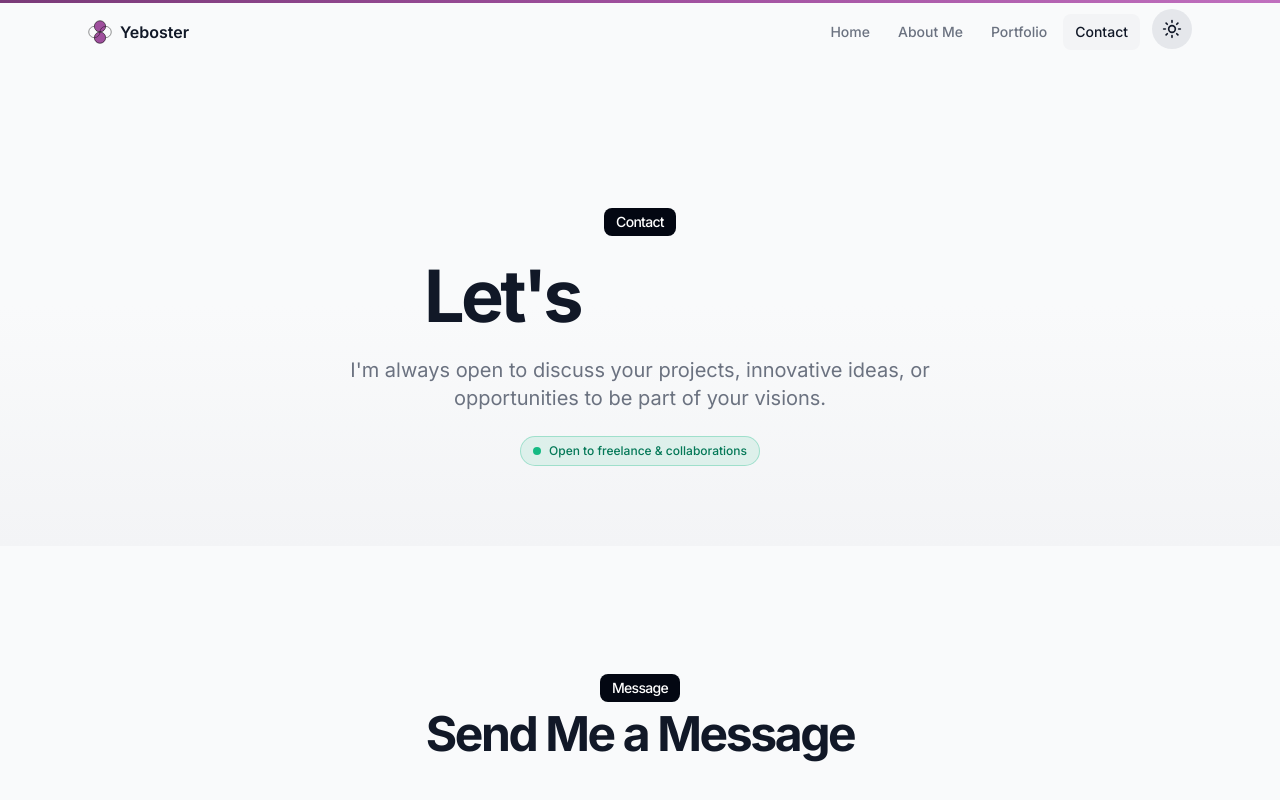
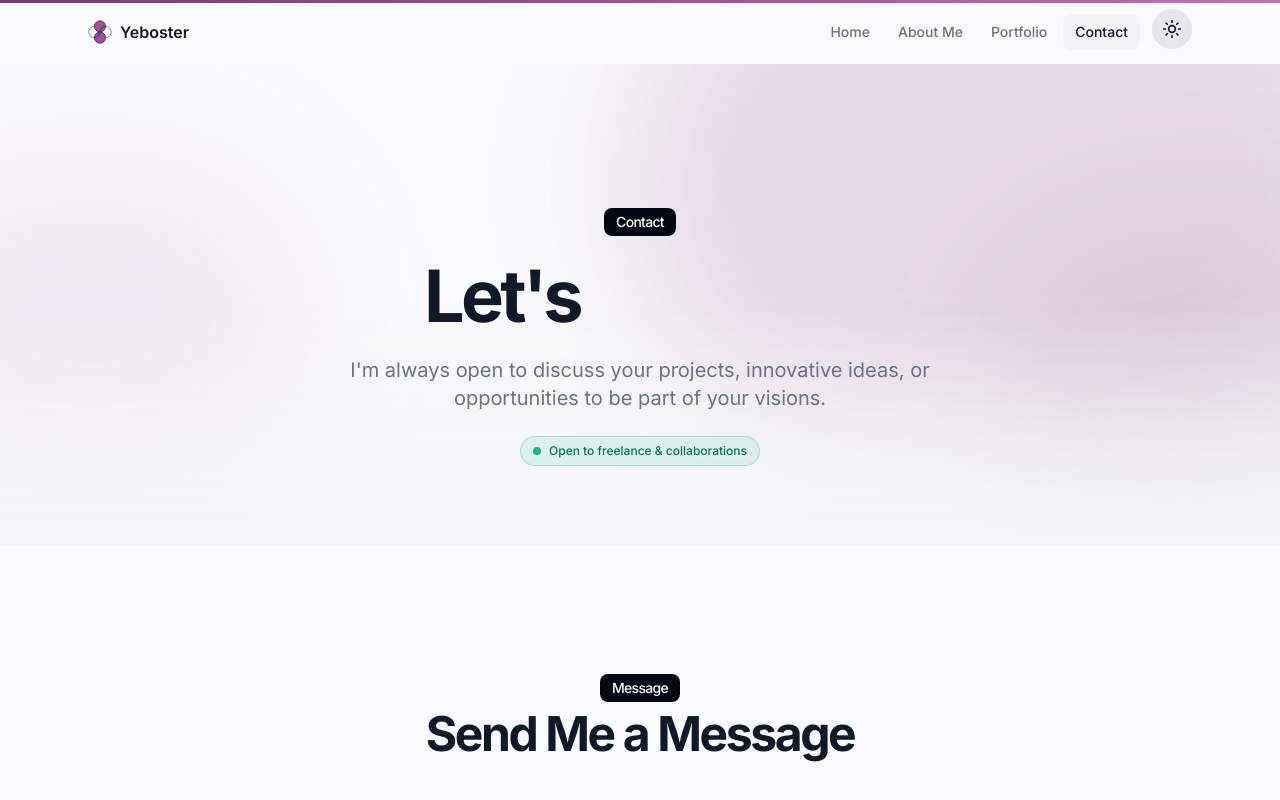
Before and after one commit to yeboster/landing, a Next.js app: page /contact in a window 1280 px wide. Shown: the top 800 px of the page. Built offline with nearby package versions, Linux system fonts and the light colour scheme.

Commit message:
contact: align with homepage design system (aurora hero, purple accents)

```diff
--- a/src/components/contact-client.tsx
+++ b/src/components/contact-client.tsx
@@ -8,6 +8,7 @@ import { AvailabilityBadge } from '@/components/availability-badge'
 import { ContactForm } from '@/components/contact-form'
 import { TiltCard } from '@/components/tilt-card'
 import { SplitText } from '@/components/split-text'
+import { Aurora } from '@/components/aurora'
 import { site } from '@/lib/site'
 
 const fadeUp: Variants = {
@@ -71,6 +72,12 @@ export default function Contact() {
     <main className="flex-1 overflow-hidden">
       {/* Hero */}
       <section className="w-full pt-16 md:pt-28 lg:pt-36 pb-12 md:pb-20 relative">
+        {/* Aurora background with mouse-parallax */}
+        <Aurora maxOffset={14}>
+          <div className="aurora absolute -top-32 left-1/2 -translate-x-1/2 h-[480px] w-[720px] rounded-full bg-[#9f4f9d]/20 dark:bg-[#9f4f9d]/25 blur-3xl" />
+          <div className="aurora absolute top-24 -left-32 h-[320px] w-[420px] rounded-full bg-[#c06fbe]/10 dark:bg-[#c06fbe]/15 blur-3xl [animation-delay:-6s]" />
+          <div className="aurora absolute top-40 -right-32 h-[320px] w-[420px] rounded-full bg-[#7a3a78]/10 dark:bg-[#7a3a78]/20 blur-3xl [animation-delay:-11s]" />
+        </Aurora>
         <div className="absolute inset-0 bg-gradient-to-b from-transparent via-transparent to-gray-100 dark:to-gray-800/50 pointer-events-none" />
         <div className="max-w-4xl mx-auto px-4 md:px-6 text-center relative z-10">
           <motion.div initial="hidden" animate="visible" custom={0} variants={fadeUp}>
@@ -78,7 +85,7 @@ export default function Contact() {
           </motion.div>
           <h1 className="mt-6 text-4xl font-bold tracking-tighter sm:text-5xl md:text-6xl lg:text-7xl" aria-label="Let's connect">
             <SplitText text="Let's" by="word" />{' '}
-            <span className="bg-gradient-to-r from-gray-900 via-gray-600 to-gray-400 dark:from-white dark:via-gray-300 dark:to-gray-800/50 bg-clip-text text-transparent">
+            <span className="bg-gradient-to-r from-[#9f4f9d] via-[#c06fbe] to-[#9f4f9d] bg-clip-text text-transparent">
               <SplitText text="connect" by="letter" />
             </span>
           </h1>
@@ -159,15 +166,15 @@ export default function Contact() {
                 viewport={{ once: true, margin: '-50px' }}
                 custom={i} variants={scaleIn}
               >
-                <TiltCard className="group block p-8 rounded-2xl bg-white dark:bg-gray-800 border border-gray-200 dark:border-gray-700 hover:border-gray-400 dark:hover:border-gray-600 transition-all duration-300 h-full">
-                  <div className="w-12 h-12 rounded-xl bg-gray-100 dark:bg-gray-700 flex items-center justify-center mb-6 group-hover:bg-gray-900 group-hover:text-white dark:group-hover:bg-white dark:group-hover:text-gray-900 transition-colors duration-300">
+                <TiltCard className="group block p-8 rounded-2xl bg-white dark:bg-gray-800 border border-gray-200 dark:border-gray-700 hover:border-[#9f4f9d]/50 dark:hover:border-[#9f4f9d]/50 transition-all duration-300 h-full">
+                  <div className="w-12 h-12 rounded-xl bg-gray-100 dark:bg-gray-700 flex items-center justify-center mb-6 group-hover:bg-[#9f4f9d] group-hover:text-white transition-colors duration-300">
                     <Icon className="w-6 h-6" />
                   </div>
                   <h3 className="text-xl font-bold">{channel.title}</h3>
                   <p className="mt-2 text-sm text-gray-500 dark:text-gray-300">
                     {channel.description}
                   </p>
-                  <div className="mt-6 inline-flex items-center gap-2 text-sm font-medium text-gray-900 dark:text-white group-hover:gap-3 transition-all duration-300">
+                  <div className="mt-6 inline-flex items-center gap-2 text-sm font-medium text-gray-900 dark:text-white group-hover:text-[#9f4f9d] group-hover:gap-3 transition-all duration-300">
                     {channel.cta}
                     <ArrowRight className="w-4 h-4" />
                   </div>
```
